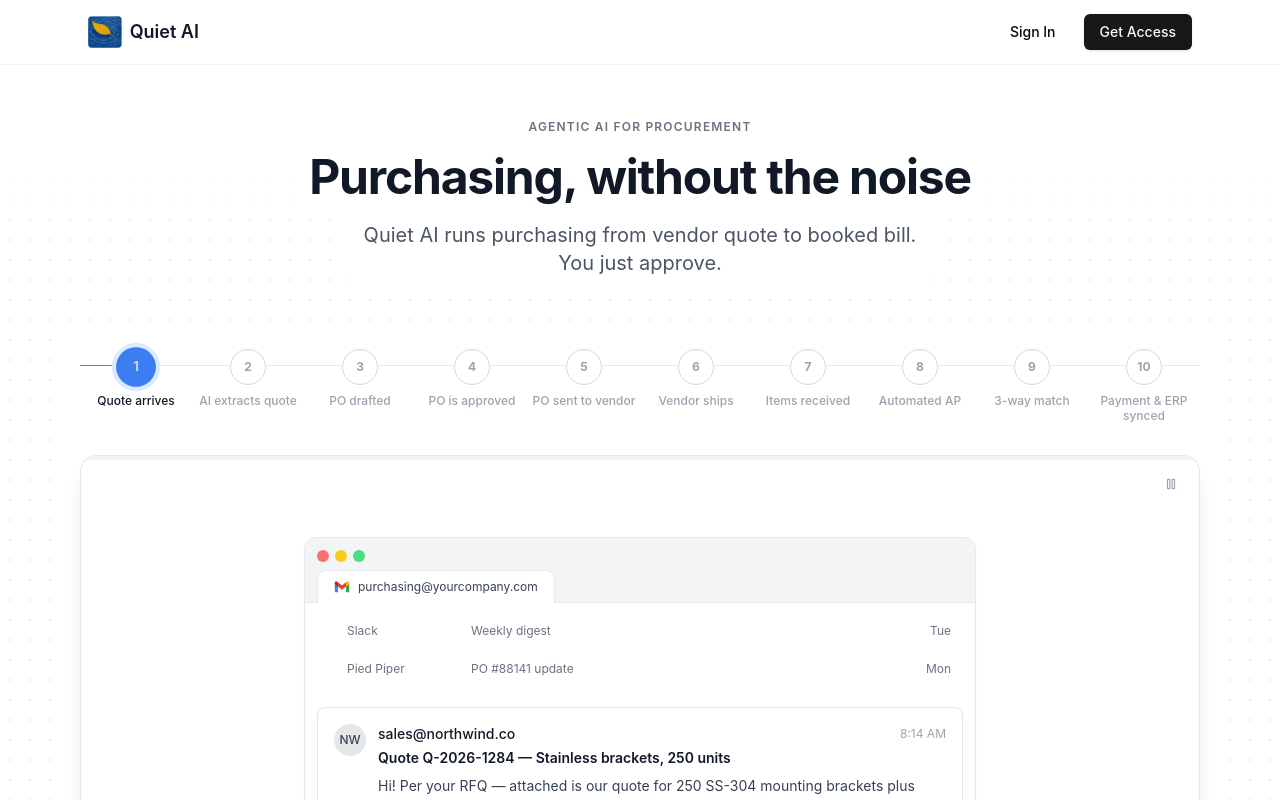
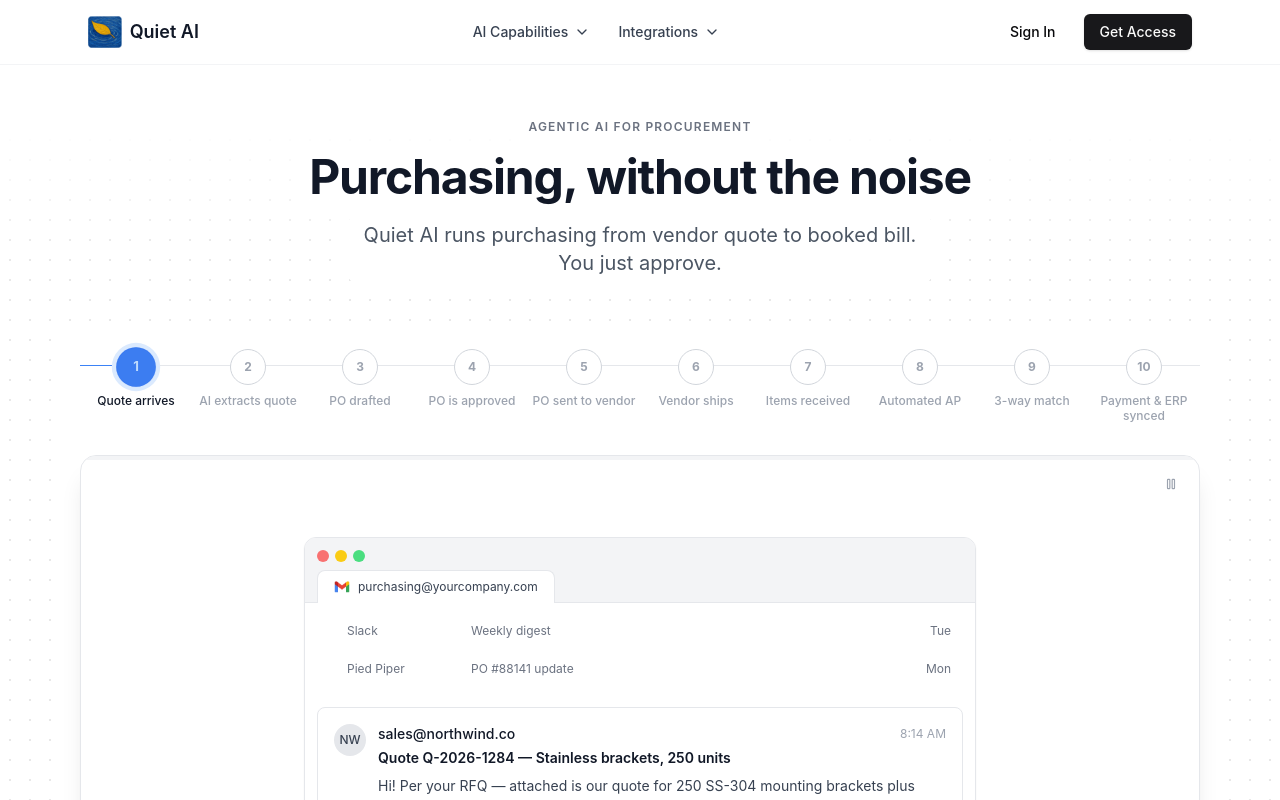
Before and after one commit to Quiet-AI-Corporation/quiet-landing, a React (Vite) app: page / in a window 1280 px wide. Shown: the top 800 px of the page. Built offline with nearby package versions, Linux system fonts and the light colour scheme.

Commit message:
add nav (#39)

```diff
--- a/src/pages/LandingPage.tsx
+++ b/src/pages/LandingPage.tsx
@@ -1,5 +1,5 @@
 import { useState, useEffect, useRef, useCallback } from 'react'
-import { Link2, BookOpen, Inbox, Landmark, Mail, Sparkles, UserCheck, ArrowRight, Clock } from 'lucide-react'
+import { Link2, BookOpen, Inbox, Landmark, Mail, Sparkles, UserCheck, ArrowRight, Clock, ChevronDown, FileText, ClipboardList, CheckSquare, DollarSign } from 'lucide-react'
 import { motion, AnimatePresence } from 'framer-motion'
 import { Button } from '@/components/ui/button'
 import { TooltipProvider } from '@/components/ui/tooltip'
@@ -16,6 +16,7 @@
 import plaidLogo from '@/assets/images/plaid_logo.webp'
 import xeroLogo from '@/assets/images/xero_logo.webp'
 import freshbooksLogo from '@/assets/images/freshbooks_logo.webp'
+import slackLogo from '@/assets/images/slack_logo.png'
 
 const APP_URL = 'https://tryquiet.app'
 
@@ -124,6 +125,39 @@
     },
   }
 
+  const [openDropdown, setOpenDropdown] = useState<string | null>(null)
+  const dropdownTimeoutRef = useRef<ReturnType<typeof setTimeout> | null>(null)
+
+  const handleDropdownEnter = (id: string) => {
+    if (dropdownTimeoutRef.current) clearTimeout(dropdownTimeoutRef.current)
+    setOpenDropdown(id)
+  }
+
+  const handleDropdownLeave = () => {
+    dropdownTimeoutRef.current = setTimeout(() => setOpenDropdown(null), 0)
+  }
+
+  const capabilities = [
+    { icon: FileText, title: 'Accounts Payable', caption: 'No humans needed until it\'s time to pay' },
+    { icon: ClipboardList, title: 'PO Lifecycle Management', caption: 'AI turns quotes into POs and gets them approved' },
+    { icon: CheckSquare, title: '3 Way Match', caption: 'Touchless match between receipts, invoices, and purchase orders' },
+    { icon: DollarSign, title: 'Cash Management', caption: 'A complete picture of money in and money out' },
+  ]
+
+  const integrations = {
+    communication: [
+      { title: 'Slack', caption: 'Get notifications and approve requests right from Slack', logoType: 'slack' as const },
+      { title: 'Email', caption: 'Works with Gmail and Outlook. No new portals for vendors', logoType: 'email' as const },
+    ],
+    erp: [
+      { logo: qboLogo, title: 'QuickBooks' },
+      { logo: xeroLogo, title: 'Xero' },
+      { logo: freshbooksLogo, title: 'FreshBooks' },
+      { logo: netsuiteLogo, title: 'NetSuite' },
+      { logo: sageLogo, title: 'Sage' },
+    ],
+  }
+
   const handleLogin = () => {
     window.location.href = APP_URL
   }
@@ -135,12 +169,36 @@
       <DotGrid />
     <div className="relative z-10">
       {/* Nav */}
-      <nav className="sticky top-0 z-50 bg-white/90 backdrop-blur border-b border-gray-100">
+      <nav
+        className="sticky top-0 z-50"
+      >
+        <div className="bg-white/90 backdrop-blur border-b border-gray-100 relative z-10">
           <div className="max-w-6xl mx-auto px-6 h-16 flex items-center justify-between">
             <div className="flex items-center gap-2">
               <img src={logo} alt="Quiet" className="h-8" />
               <span className="font-semibold text-lg text-gray-900">Quiet AI</span>
             </div>
+
+            {/* Center nav triggers */}
+            <div className="hidden md:flex items-center gap-1">
+              {(['capabilities', 'integrations'] as const).map((id) => (
+                <button
+                  key={id}
+                  className={`flex items-center gap-1.5 text-sm font-medium transition-colors px-3 py-2 rounded-lg ${
+                    openDropdown === id
+                      ? 'text-gray-900 bg-gray-50'
+                      : 'text-gray-700 hover:text-gray-900 hover:bg-gray-50'
+                  }`}
+                  onMouseEnter={() => handleDropdownEnter(id)}
+                  onMouseLeave={handleDropdownLeave}
+                  onClick={() => setOpenDropdown(prev => prev === id ? null : id)}
+                >
+                  {id === 'capabilities' ? 'AI Capabilities' : 'Integrations'}
+                  <ChevronDown className={`h-4 w-4 transition-transform duration-200 ${openDropdown === id ? 'rotate-180' : ''}`} />
+                </button>
+              ))}
+            </div>
+
             <div className="flex items-center gap-3">
               <Button variant="ghost" onClick={handleLogin}>
                 Sign In
@@ -150,6 +208,106 @@
               </Button>
             </div>
           </div>
+        </div>
+
+        {/* Floating dropdown panel */}
+        <AnimatePresence>
+          {openDropdown && (
+            <motion.div
+              key={openDropdown}
+              initial={{ opacity: 0, y: -8 }}
+              animate={{ opacity: 1, y: 0 }}
+              exit={{ opacity: 0, y: -8 }}
+              transition={{ duration: 0.18, ease: [0.4, 0, 0.2, 1] }}
+              className="absolute left-0 right-0 z-20"
+              onMouseEnter={() => handleDropdownEnter(openDropdown)}
+              onMouseLeave={handleDropdownLeave}
+            >
+              <div className="max-w-6xl mx-auto px-6 pt-2">
+                <div className="bg-white rounded-xl shadow-xl border border-gray-200 p-6">
+                  {openDropdown === 'capabilities' && (
+                    <div>
+                      <p className="text-sm text-gray-500 mb-5">
+                        Mix and match product modules. Let AI automate the pieces you need and do the rest yourself.
+                      </p>
+                      <div className="grid grid-cols-2 lg:grid-cols-4 gap-4">
+                        {capabilities.map(({ icon: Icon, title, caption }) => (
+                          <div
+                            key={title}
+                            className="group flex flex-col gap-3 p-4 rounded-xl border border-gray-100 hover:border-blue-300 hover:bg-blue-50/40 transition-all duration-150 cursor-pointer"
+                          >
+                            <div className="h-9 w-9 rounded-lg bg-gray-100 group-hover:bg-blue-100 flex items-center justify-center transition-colors">
+                              <Icon className="h-[18px] w-[18px] text-gray-600 group-hover:text-blue-600 transition-colors" />
+                            </div>
+                            <div>
+                              <p className="text-sm font-semibold text-gray-900">{title}</p>
+                              <p className="text-xs text-gray-500 mt-1 leading-relaxed">{caption}</p>
+                            </div>
+                          </div>
+                        ))}
+                      </div>
+                    </div>
+                  )}
+
+                  {openDropdown === 'integrations' && (
+                    <div className="grid grid-cols-1 lg:grid-cols-2 gap-10">
+                      {/* Communication */}
+                      <div className="flex flex-col">
+                        <div className="min-h-[3.5rem]">
+                          <p className="text-xs font-semibold uppercase tracking-wider text-gray-400 mb-1">Communication</p>
+                          <p className="text-xs text-gray-400">AI agents use your existing systems to communicate with you and your vendors.</p>
+                        </div>
+                        <div className="space-y-3 mt-4">
+                          {integrations.communication.map(({ title, caption, logoType }) => (
+                            <div
+                              key={title}
+                              className="group flex gap-3 p-3 rounded-xl border border-gray-100 hover:border-blue-300 hover:bg-blue-50/40 transition-all duration-150 cursor-pointer"
+                            >
+                              <div className="mt-0.5 flex-shrink-0 h-9 w-9 rounded-lg bg-gray-50 flex items-center justify-center relative overflow-hidden">
+                                {logoType === 'slack' && (
+                                  <img src={slackLogo} alt="Slack" className="h-6 w-6 object-contain" />
+                                )}
+                                {logoType === 'email' && (
+                                  <>
+                                    <img src={gmailLogo} alt="Gmail" className="absolute top-0.5 left-0.5 h-4 w-4 object-contain" />
+                                    <img src={outlookLogo} alt="Outlook" className="absolute bottom-0.5 right-0.5 h-4 w-4 object-contain" />
+                                  </>
+                                )}
+                              </div>
+                              <div>
+                                <p className="text-sm font-semibold text-gray-900">{title}</p>
+                                <p className="text-xs text-gray-500 mt-0.5 leading-relaxed">{caption}</p>
+                              </div>
+                            </div>
+                          ))}
+                        </div>
+                      </div>
+
+                      {/* ERP */}
+                      <div className="flex flex-col">
+                        <div className="min-h-[3.5rem]">
+                          <p className="text-xs font-semibold uppercase tracking-wider text-gray-400 mb-1">Bookkeeping, Accounting & ERP</p>
+                          <p className="text-xs text-gray-400">AI plugs into whatever system you use to track your finances. Everything stays synced so your books remain the source of truth.</p>
+                        </div>
+                        <div className="grid grid-cols-3 gap-3 mt-4">
+                          {integrations.erp.map(({ logo: logoSrc, title }) => (
+                            <div
+                              key={title}
+                              className="group flex flex-col items-center gap-2 p-4 rounded-xl border border-gray-100 hover:border-blue-300 hover:bg-blue-50/40 transition-all duration-150 cursor-pointer"
+                            >
+                              <img src={logoSrc} alt={title} className="h-8 w-8 object-contain" />
+                              <p className="text-xs font-medium text-gray-700">{title}</p>
+                            </div>
+                          ))}
+                        </div>
+                      </div>
+                    </div>
+                  )}
+                </div>
+              </div>
+            </motion.div>
+          )}
+        </AnimatePresence>
       </nav>
 
       {/* Hero */}
```
Also changed, not shown: src/assets/images/slack_logo.png (added). Lines whose indentation alone changed are shown as unchanged.
